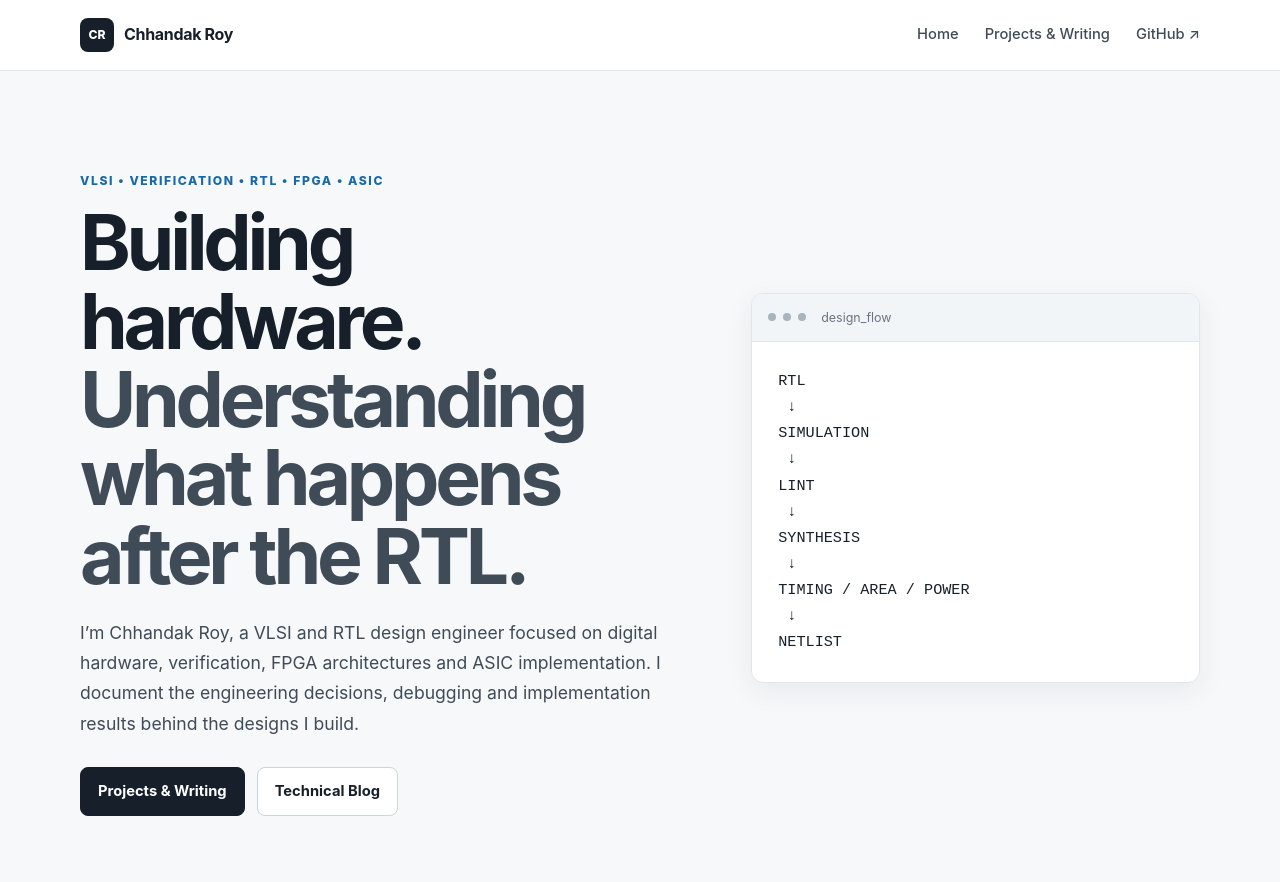
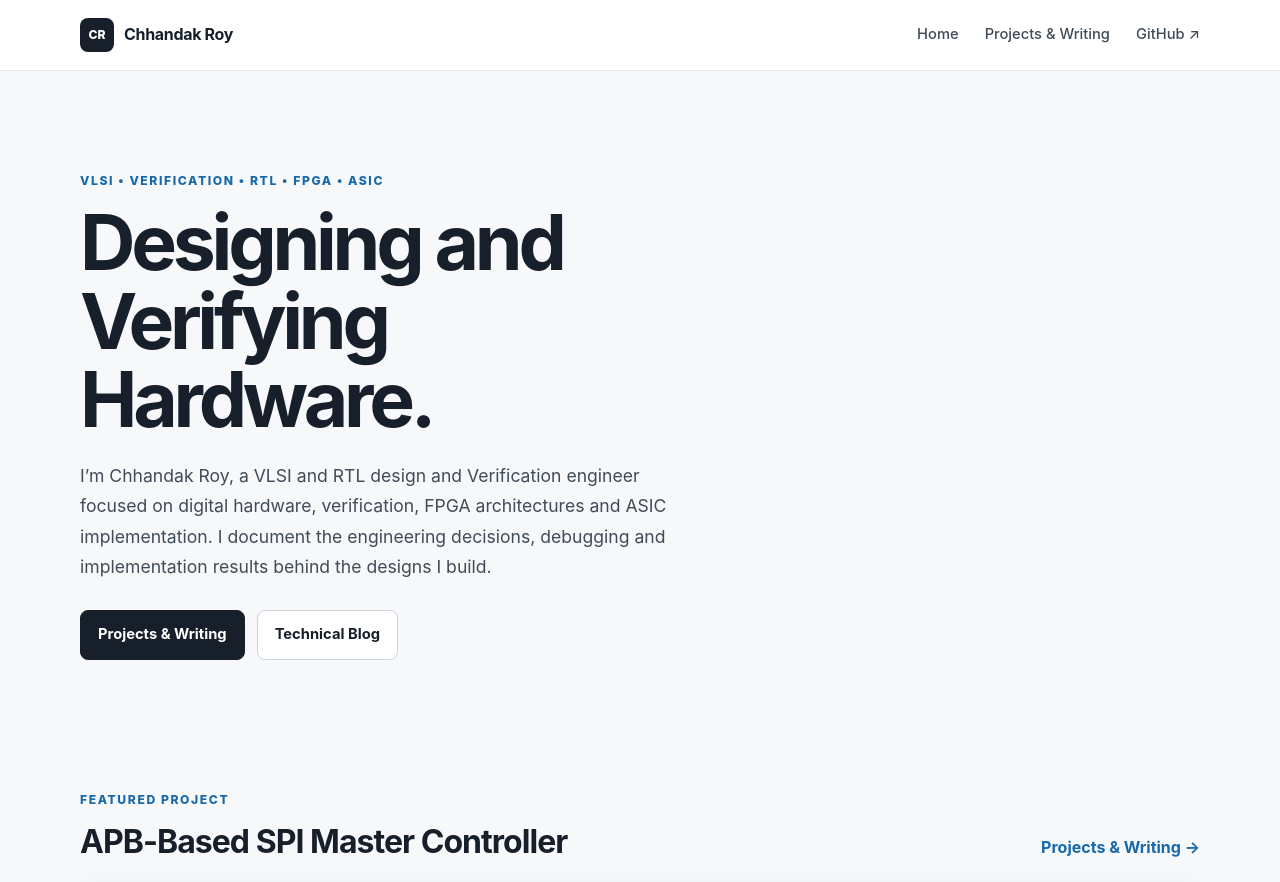
Before and after one commit to ChhandakRoy/chhandakroy.github.io, a Jekyll site: the page built from index.md, in a window 1280 px wide and 900 px high, cut to the strip 0-882 px from the top of the window. Built offline with Jekyll 4.4.1, drawn with Linux system fonts in a browser that asks for light colours.

Commit message:
Home page modification

```diff
--- a/index.md
+++ b/index.md
@@ -17,12 +17,12 @@
     </p>
 
     <h1>
-      Building hardware.<br>
-      <span>Understanding what happens after the RTL.</span>
+      Designing and Verifying Hardware.<br>
+
     </h1>
 
     <p class="hero-text">
-      I’m Chhandak Roy, a VLSI and RTL design engineer focused on
+      I’m Chhandak Roy, a VLSI and RTL design and Verification engineer focused on
       digital hardware, verification, FPGA architectures and ASIC implementation.
       I document the engineering decisions, debugging and implementation results
       behind the designs I build.
@@ -42,28 +42,6 @@
 
   </div>
 
-  <div class="hero-card">
-
-    <div class="terminal-bar">
-      <i></i>
-      <i></i>
-      <i></i>
-      <span>design_flow</span>
-    </div>
-
-    <pre><code>RTL
- ↓
-SIMULATION
- ↓
-LINT
- ↓
-SYNTHESIS
- ↓
-TIMING / AREA / POWER
- ↓
-NETLIST</code></pre>
-
-  </div>
 
 </section>
 
```
